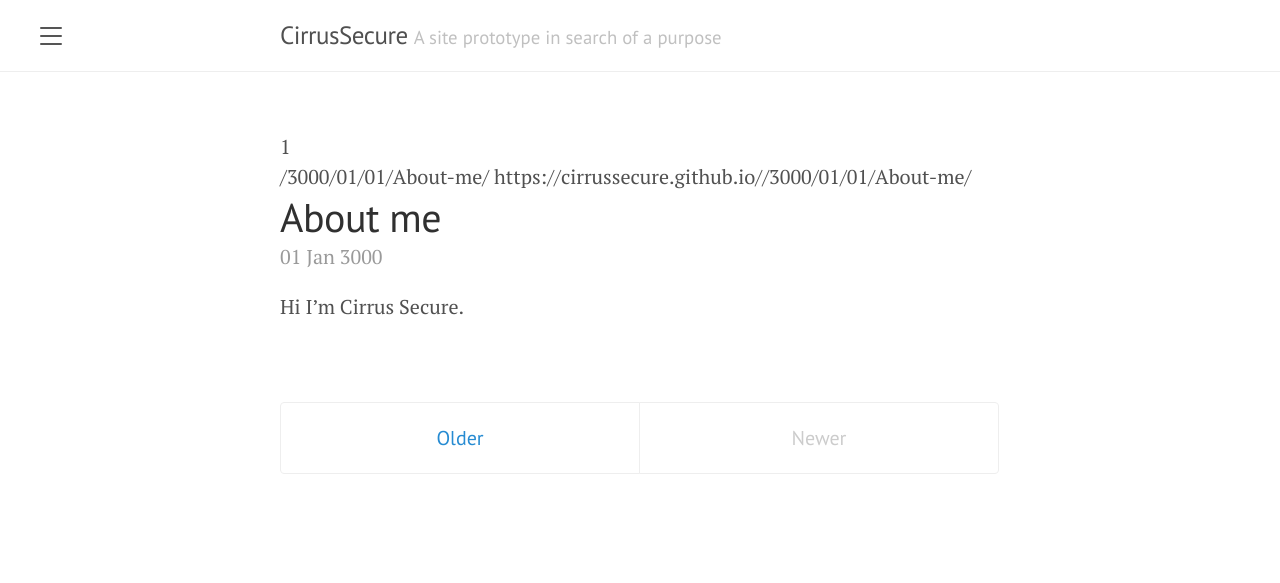
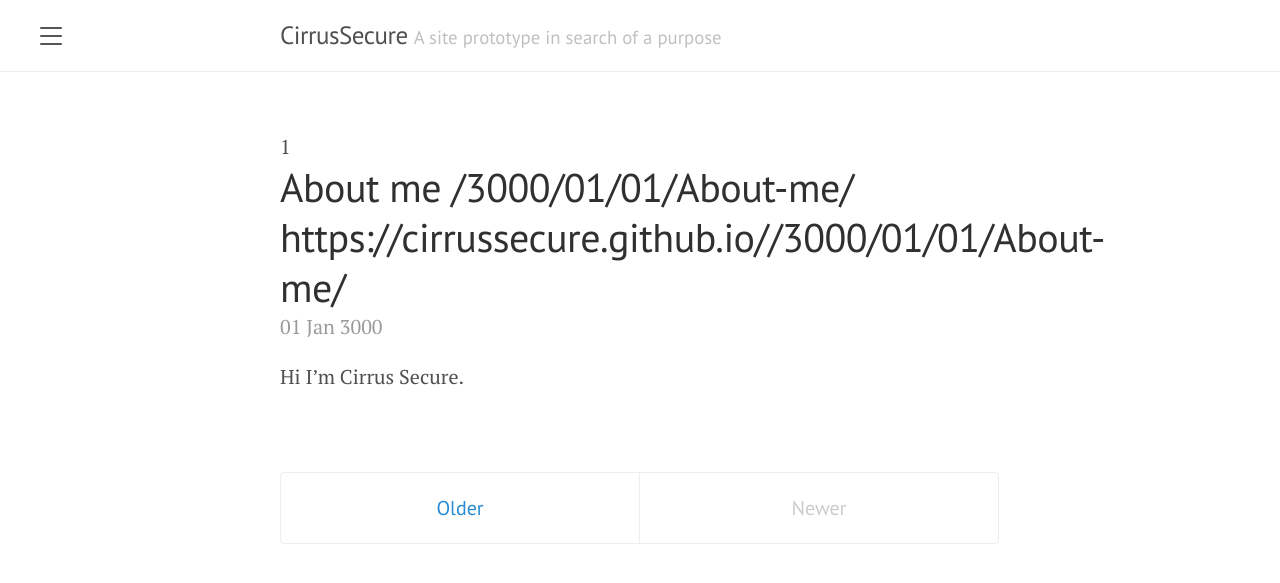
Before and after one commit to cirrussecure/lanyon-archive, a Jekyll site: the page built from index.html, in a window 1280 px wide. Shown: the top 583 px of the page. Built offline with Jekyll 4.4.1, drawn with Linux system fonts in a browser that asks for light colours; the list of posts is cut into pages by our own code.

Commit message:
Update index.html

```diff
--- a/index.html
+++ b/index.html
@@ -8,13 +8,13 @@ title: Home
 
   {% for post in paginator.posts %}
   <div class="post">
-
-    {{ post.url }}
-    {{ post.url | absolute_url }}
-
     <h1 class="post-title">
       <a href="{{ post.url | absolute_url }}">
         {{ post.title }}
+
+        {{ post.url }}
+        {{ post.url | absolute_url }}
+
       </a>
     </h1>
     <span class="post-date">{{ post.date | date_to_string }}</span>
```
